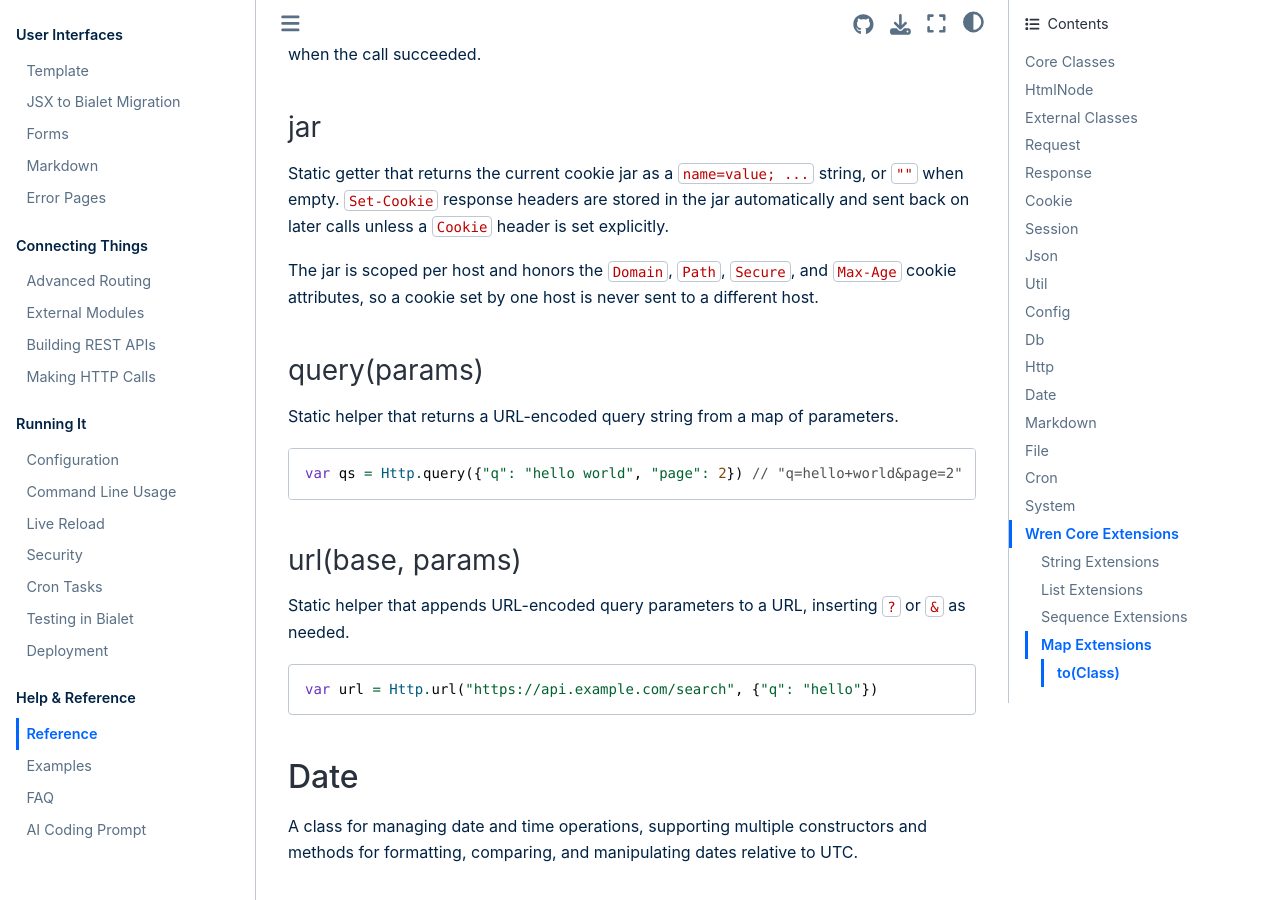
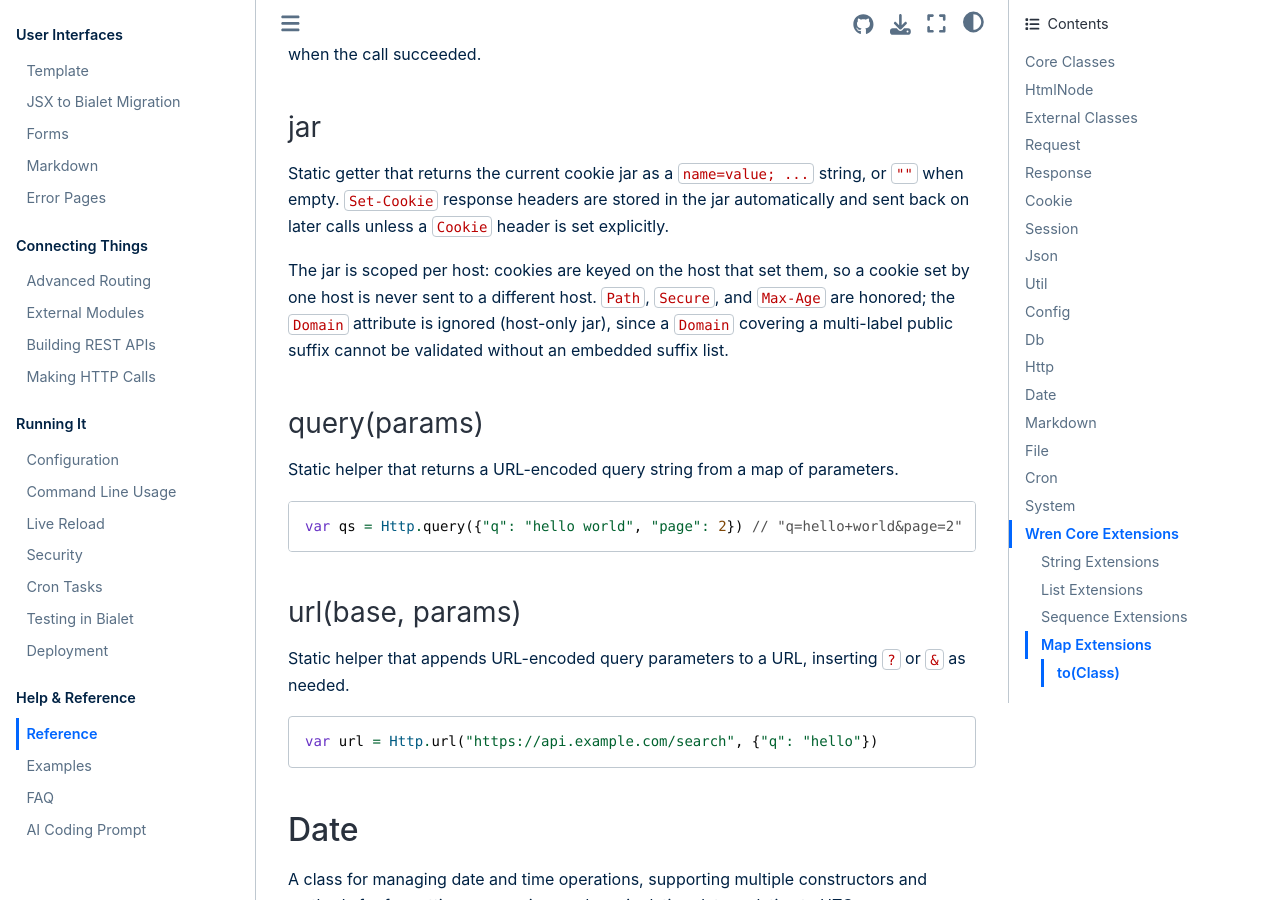
Before and after one commit to bialet/bialet, a Sphinx documentation site: the page built from docs/reference.md, in a window 1280 px wide and 900 px high, scrolled down 22829 px. Built offline with Sphinx 7.4.7 and the Sphinx Book theme 1.1.4, drawn with Linux system fonts in a browser that asks for light colours; the version number could not be read and is left out.

Commit message:
fix(http): make the outbound cookie jar host-only
Http.domainScope_ implemented only the domain-match half of RFC 6265 5.3.3,
so a response from evil.co.uk carrying 'Set-Cookie: sid=evil; Domain=co.uk'
was stored under '.co.uk' and jarFor() then attached it to victim.co.uk -- a
different registrant. The same held for com.au, ac.uk, co.jp and hosted
suffixes such as github.io, and the value also participated in cookie
tossing against a same-named cookie for the victim host.

A Domain attribute cannot be validated without an embedded public-suffix
list, so ignore it entirely and key every cookie on the responding host.
That keeps the documented invariant (a cookie set by one host is never sent
to a different host) without shipping a suffix list, and preserves the
Path/Secure/Max-Age handling. domainScope_ is gone; the docs now say
Domain-wide cookies are unsupported.

```diff
--- a/docs/reference.md
+++ b/docs/reference.md
@@ -841,9 +841,11 @@
 jar automatically and sent back on later calls unless a `Cookie` header is set
 explicitly.
 
-The jar is scoped per host and honors the `Domain`, `Path`, `Secure`, and
-`Max-Age` cookie attributes, so a cookie set by one host is never sent to a
-different host.
+The jar is scoped per host: cookies are keyed on the host that set them, so a
+cookie set by one host is never sent to a different host. `Path`, `Secure`, and
+`Max-Age` are honored; the `Domain` attribute is ignored (host-only jar), since
+a `Domain` covering a multi-label public suffix cannot be validated without an
+embedded suffix list.
 
 ### query(params)
 
```
Also changed, not shown: docs/http-calls.md (+14 -7 lines), src/bialet.wren.inc (+4 -33 lines), 4 other files.
